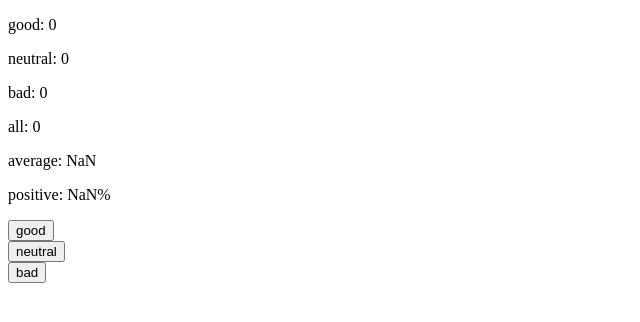
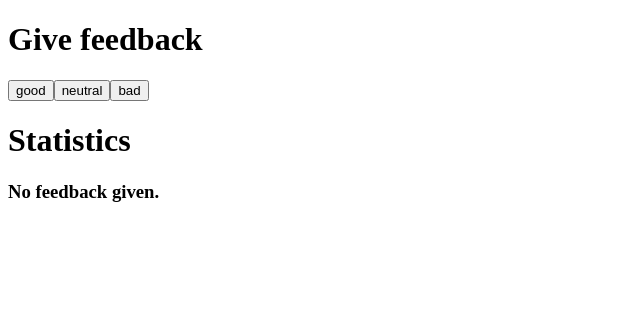
Before and after one commit to TevesManuel/fullstack-bootcamp, a React (Vite) app in the folder part1/unicafe-1.6-1.11/: page / in a window 1280 px wide. Shown: the top 322 px of the page, without its empty margins (0-640 px from the left). Built offline with nearby package versions, Linux system fonts and the light colour scheme.

Commit message:
Corrections of the view of the page

```diff
--- a/part1/unicafe-1.6-1.11/src/App.jsx
+++ b/part1/unicafe-1.6-1.11/src/App.jsx
@@ -9,15 +9,24 @@ const Display = ({name, content}) => {
 };
 const Button = ({callback, text}) => {
   return (
-    <div>
       <button onClick={callback}>{text}</button>
-    </div>
   );
 };
 const Statistics = ({good, neutral, bad}) => {
   let all = good + neutral + bad;
+  if ( all == 0)
+  {
+    return (
+    <div>
+      <h3>No feedback given.</h3>
+    </div>
+    );
+  }
   return (
     <div>
+      <Display name="good" content={good}/>
+      <Display name="neutral" content={neutral}/>
+      <Display name="bad" content={bad}/>
       <Display name="all" content={all}/>
       <Display name="average" content={(good-bad)/all}/>
       <Display name="positive" content={good/all*100 + "%"}/>
@@ -31,13 +40,12 @@ const App = () => {
 
   return (
     <div>
-      <Display name="good" content={good}/>
-      <Display name="neutral" content={neutral}/>
-      <Display name="bad" content={bad}/>
-      <Statistics good={good} neutral={neutral} bad={bad}/>
+      <h1>Give feedback</h1>
       <Button callback={()=>{setGood(good + 1)}} text="good"/>
       <Button callback={()=>{setNeutral(neutral + 1)}} text="neutral"/>
       <Button callback={()=>{setBad(bad + 1)}} text="bad"/>
+      <h1>Statistics</h1>
+      <Statistics good={good} neutral={neutral} bad={bad}/>
     </div>
   );
 };
```
